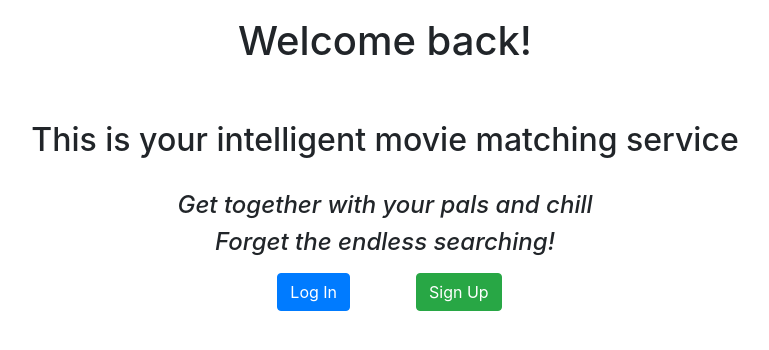
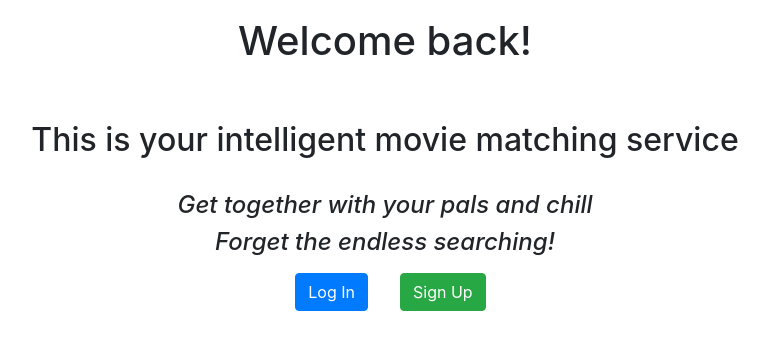
Before and after one commit to nickykitchingman/flickpick, a Flask app: page / in a window 1280 px wide. Shown: the part 325-675 px from the top of the page, without its empty margins (255-1024 px from the left). Run offline with Flask 2, Linux system fonts and the light colour scheme; parts of the project's set-up code (start-up, migrations or seed data) failed here and were passed over; some libraries are stand-ins or nearby versions.

Commit message:
fixed login/signup button display better

```diff
--- a/app/templates/index.html
+++ b/app/templates/index.html
@@ -35,13 +35,14 @@
 
   <!-- Sign up / Login -->
   {% if not g.user %}
-  <div class="row mb-3">
-    <div class="col-1 ml-auto mr-3">
+  <div class="row mb-3 text-center">
+    <div class="col-lg-5 col-sm-4 col-3"></div>
+    <div class="col-lg-1 col-sm-2 col-3">
       <a href="{{ url_for('auth.login') }}">
         <input type="button" class="btn btn-primary" value="Log In">
       </a>
     </div>
-    <div class="col-1 mr-auto ml-3">
+    <div class="col-lg-1 col-sm-2 col-3">
       <a href="{{ url_for('auth.register') }}">
         <input type="button" class="btn btn-success" value="Sign Up">
       </a>
```
